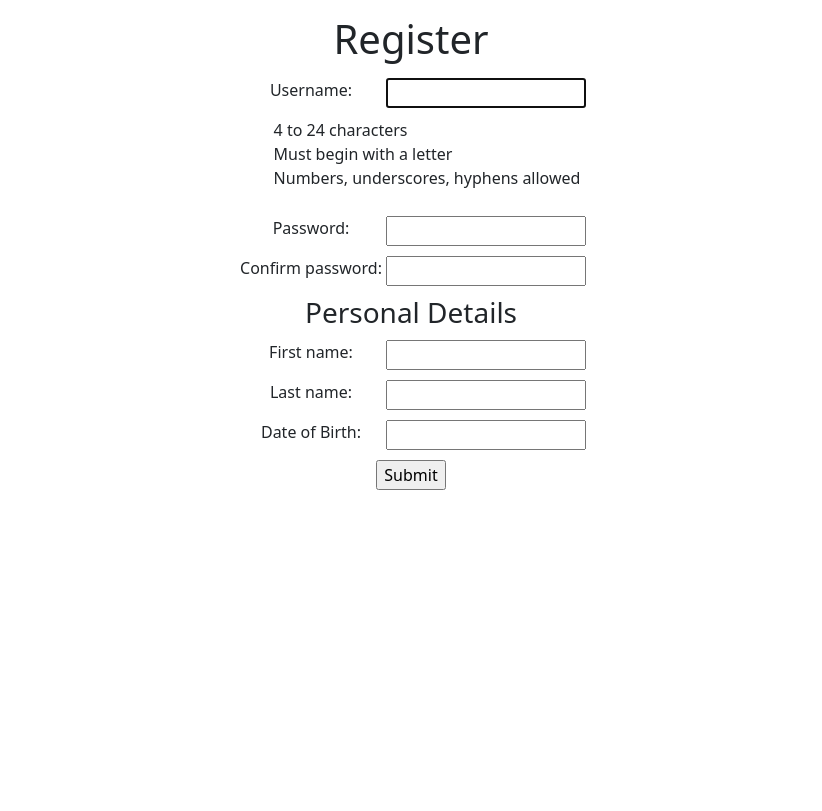
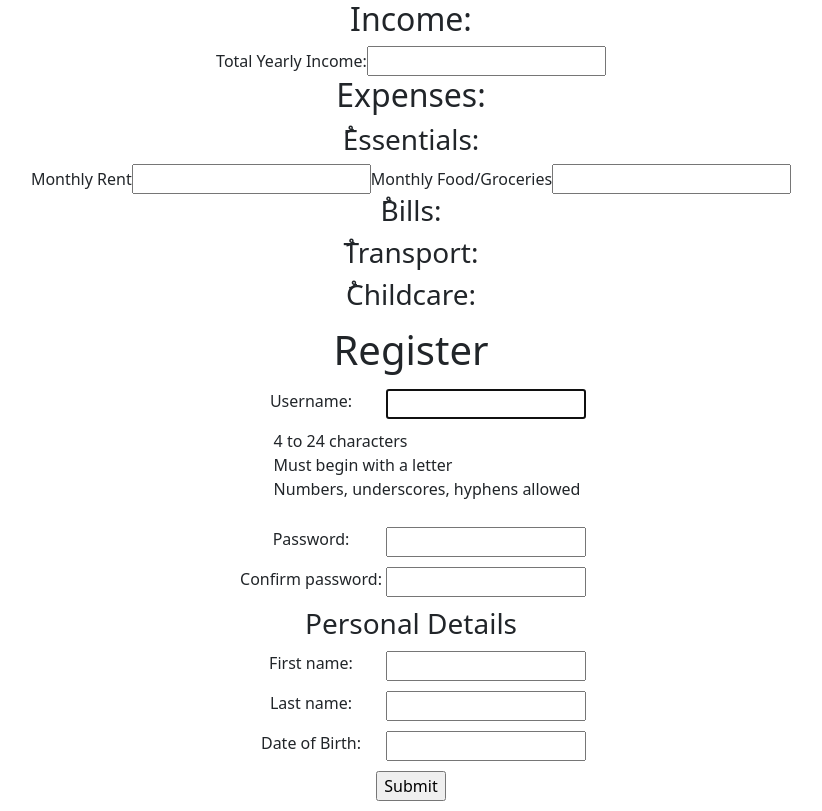
Before and after one commit to matt-b1/Personal-Budget-Pt2, a React (Create React App) app: page /register in a window 1280 px wide. Shown: the whole page, without its empty margins (229-1051 px from the left). Built offline with nearby package versions, Linux system fonts and the light colour scheme; no server answers.

Commit message:
add form budget component

```diff
--- a/src/Components/BudgetingForm/index.js
+++ b/src/Components/BudgetingForm/index.js
@@ -1,5 +1,48 @@
+import { useRef, useState } from 'react'
+
 export const BudgetingForm = () => {
+    // add ref/state variables:
+    const userRef = useRef()
+    const errRef = useRef()
+
     return (
-        <></>
+        // create the form jsx elements:
+      <div>
+        <div>
+            <h2>Income:</h2>
+            <label htmlFor="totalIncome">Total Yearly Income:
+               <input
+               id="totalIncome" type="number"></input>
+            </label>
+        </div>
+        <div>
+            <h2>Expenses:</h2>
+        </div>
+        <div>
+            <h3>ُEssentials:</h3>
+            <label htmlFor='monthlyRent'>Monthly Rent
+              <input
+              id='monthlyRent'
+              type="number" ></input>
+            </label>
+
+            <label htmlFor='monthlyFood'>Monthly Food/Groceries
+              <input
+              id='monthlyFood'
+              type="number" ></input>
+            </label>
+        </div>
+        <div>
+            <h3>ُBills:</h3>
+
+        </div>
+        <div>
+            <h3>ُTransport:</h3>
+        </div>
+        <div>
+            <h3>ُChildcare:</h3>
+        </div>
+      </div>
+
     )
 }
```
